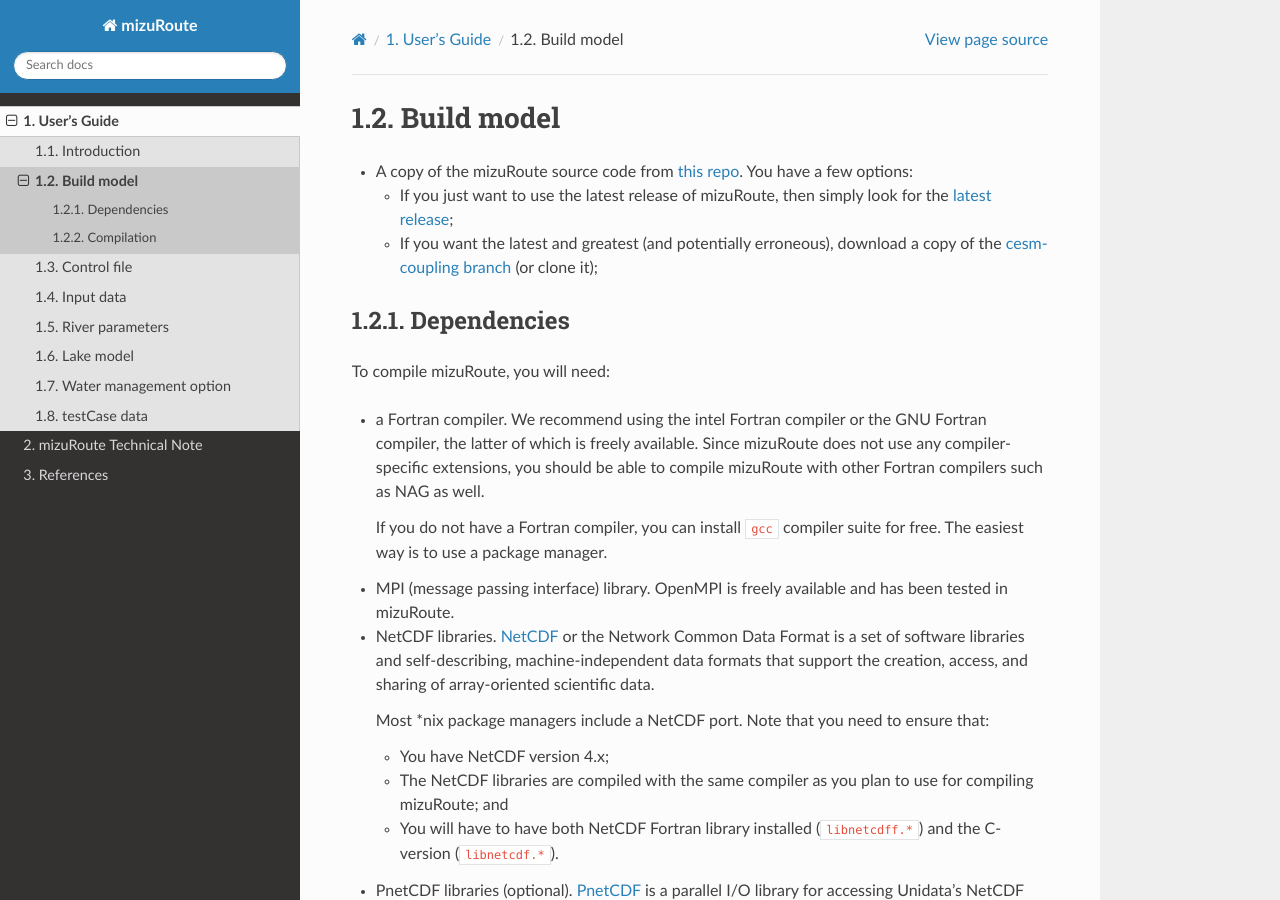
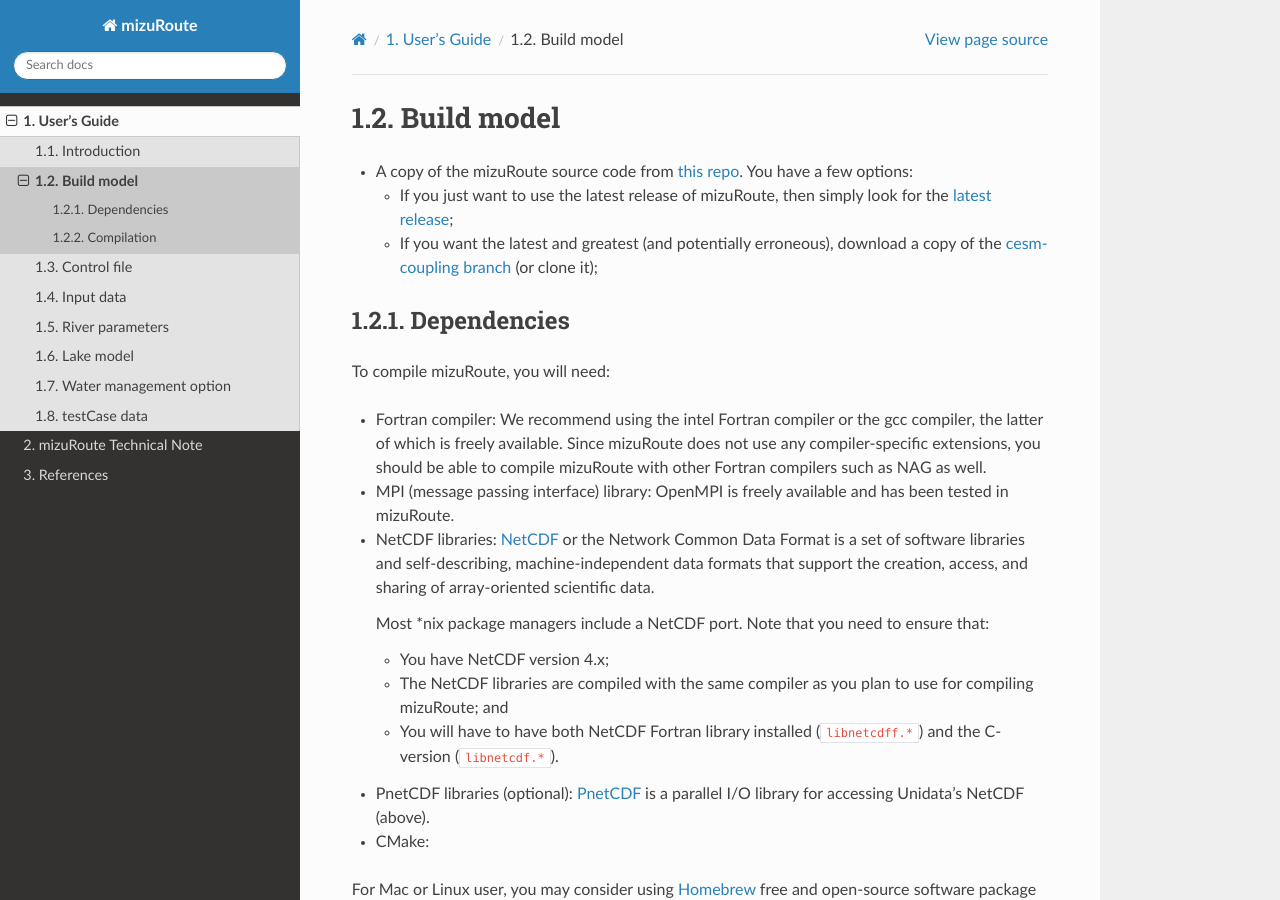
Before and after one commit to ESCOMP/mizuRoute, a Sphinx documentation site: the page built from docs/source/users_guide/Build_model.rst, in a window 1280 px wide and 900 px high. Built offline with Sphinx 7.4.7 and the Read the Docs theme 3.1.0, drawn with Linux system fonts in a browser that asks for light colours.

Commit message:
take3: Build_model.rst editting

```diff
--- a/docs/source/users_guide/Build_model.rst
+++ b/docs/source/users_guide/Build_model.rst
@@ -13,14 +13,11 @@
 
 To compile mizuRoute, you will need:
 
-- a Fortran compiler. We recommend using the intel Fortran compiler or the GNU Fortran compiler, the latter of which is freely available. Since mizuRoute does not use any compiler-specific extensions, you should be able to compile mizuRoute with other Fortran compilers such as NAG as well.
+- Fortran compiler: We recommend using the intel Fortran compiler or the gcc compiler, the latter of which is freely available. Since mizuRoute does not use any compiler-specific extensions, you should be able to compile mizuRoute with other Fortran compilers such as NAG as well.
 
-  If you do not have a Fortran compiler, you can install ``gcc`` compiler suite for free. The easiest way is to use a package manager.
+- MPI (message passing interface) library: OpenMPI is freely available and has been tested in mizuRoute.
 
-- MPI (message passing interface) library. OpenMPI is freely available and has been tested in mizuRoute.
-
-
-- NetCDF libraries. `NetCDF <http://www.unidata.ucar.edu/software/netcdf/>`_ or the Network Common Data Format is a set of software libraries and self-describing, machine-independent data formats that support the creation, access, and sharing of array-oriented scientific data.
+- NetCDF libraries: `NetCDF <http://www.unidata.ucar.edu/software/netcdf/>`_ or the Network Common Data Format is a set of software libraries and self-describing, machine-independent data formats that support the creation, access, and sharing of array-oriented scientific data.
 
   Most \*nix package managers include a NetCDF port. Note that you need to ensure that:
 
@@ -73,7 +68,6 @@
 
 1. Navigate to your local copy of the mizuRoute top directory.
 
-
 2. Obtain ParallelIO library through git-fleximod tool that is already installed under ``mizuRoute/bin``.
 
      Execute::
@@ -83,9 +77,7 @@
 
      See mizuRoute/README_EXTERNALS.rst for more details.
 
-
 3. Go to the ``route/build`` subdirectory.
-
 
 4. Specify a number of environment variables that are used by the build process.
    If you are using the ``bash`` shell, then you would set these environment variables with ``export``, e.g., ``export FC=gnu``.
@@ -128,19 +120,16 @@
 
          make FC=$FC FC_EXE=$FC_EXE F_MASTER=$BLDDIR NCDF_PATH=$NCDF_PATH PNETCDF_PATH=$PNETCDF_PATH EXE=route_runoff
 
-
 NOTE:
 
    - You may add the variables directly in the ``Makefile``, rather than setting them as environment variables. They are located under ``User configure part``.
      if you do that, you will just execute ``make``
-
 
    - To find netCDF and pnetCDF pathes, the following command might help.
 
      ::
 
          find / -type f( -name "libnetcdf*.so*" \)
-
 
    - Often, netCDF-fortran and netCDF (c-version) libraries are located in separate location. If so, set variables ``NCDF_FORTRAN_PATH`` and ``NCDF_C_PATH``
 
```
Also changed, not shown: other parts of docs/source/users_guide/Build_model.rst (+2 -4 lines).
